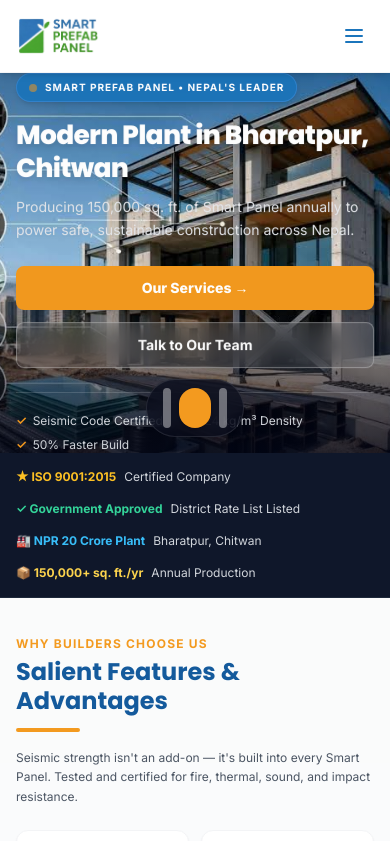
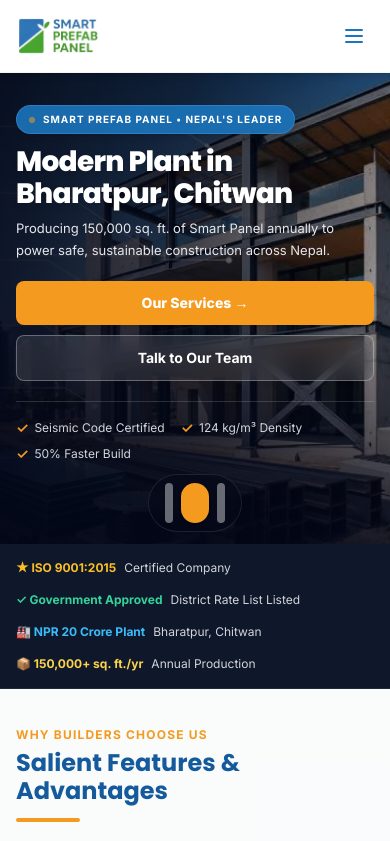
Before and after one commit to bigyan1sybazzar-debug/smart-panel, a Next.js app: page / in a window 390 px wide. Shown: the top 841 px of the page. Built offline with nearby package versions, Linux system fonts and the light colour scheme.

Commit message:
Fix hero slider mobile: pb-20 content padding prevents dots overlap, trust badges flex-wrap, line-clamp subtitle

```diff
--- a/components/HeroSlider.js
+++ b/components/HeroSlider.js
@@ -34,12 +34,13 @@ export default function HeroSlider({ slides }) {
         timerRef.current = setInterval(() => setIndex((i) => (i + 1) % count), 6000);
       }}
     >
-      <div className="relative min-h-[380px] sm:min-h-[480px] lg:min-h-[580px] flex items-center">
+      {/* Slides */}
+      <div className="relative min-h-[420px] sm:min-h-[500px] lg:min-h-[580px]">
         {slides.map((slide, i) => (
           <div
             key={slide.id}
             className={`absolute inset-0 transition-all duration-1000 ease-in-out ${
-              i === index ? "opacity-100 scale-100 z-10" : "opacity-0 scale-105 z-0 pointer-events-none"
+              i === index ? "opacity-100 z-10" : "opacity-0 z-0 pointer-events-none"
             }`}
             aria-hidden={i !== index}
           >
@@ -50,73 +51,72 @@ export default function HeroSlider({ slides }) {
               alt={slide.title}
               className="absolute inset-0 w-full h-full object-cover object-center"
             />
+            {/* Gradient overlays */}
+            <div className="absolute inset-0 bg-gradient-to-r from-slate-950/90 via-slate-950/70 to-slate-950/30" />
+            <div className="absolute inset-0 bg-gradient-to-t from-slate-950/80 via-transparent to-black/20" />
+          </div>
+        ))}
 
-            {/* Gradient overlays */}
-            <div className="absolute inset-0 bg-gradient-to-r from-slate-950/92 via-slate-950/65 to-slate-950/20" />
-            <div className="absolute inset-0 bg-gradient-to-t from-slate-950/80 via-transparent to-black/20" />
-
-            {/* Content */}
-            <div className="container-page relative z-20 h-full flex items-center py-10 sm:py-14 lg:py-20">
+        {/* Content — sits on top of all slides */}
+        <div className="relative z-20 container-page flex items-start pt-8 pb-20 sm:pt-14 sm:pb-20 lg:pt-20 lg:pb-24 min-h-[420px] sm:min-h-[500px] lg:min-h-[580px]">
           <div className="max-w-2xl w-full flex flex-col items-start">
             {/* Badge */}
-                <div className="inline-flex items-center gap-2 bg-brand-blue/90 border border-blue-400/30 text-white text-[10px] sm:text-xs font-bold uppercase tracking-widest px-3 py-1.5 rounded-full mb-4 sm:mb-5 backdrop-blur-sm shadow-md">
-                  <span className="w-2 h-2 rounded-full bg-brand-orange animate-pulse shrink-0" />
+            <div className="inline-flex items-center gap-2 bg-brand-blue/90 border border-blue-400/30 text-white text-[10px] sm:text-xs font-bold uppercase tracking-widest px-3 py-1.5 rounded-full mb-3 sm:mb-5 backdrop-blur-sm shadow-md">
+              <span className="w-1.5 h-1.5 rounded-full bg-brand-orange animate-pulse shrink-0" />
               <span>SMART PREFAB PANEL • NEPAL&apos;S LEADER</span>
             </div>
 
             {/* Title */}
-                <h1 className="font-display text-[1.65rem] leading-tight sm:text-4xl md:text-5xl lg:text-6xl font-extrabold tracking-tight drop-shadow-md break-words">
-                  {slide.title}
+            <h1 className="font-display text-[1.75rem] leading-[1.15] sm:text-4xl md:text-5xl lg:text-6xl font-extrabold tracking-tight drop-shadow-md">
+              {slides[index]?.title}
             </h1>
 
             {/* Subtitle */}
-                {slide.subtitle && (
-                  <p className="mt-3 sm:mt-5 text-gray-200 text-sm sm:text-base md:text-lg max-w-xl leading-relaxed font-normal drop-shadow-sm">
-                    {slide.subtitle}
+            {slides[index]?.subtitle && (
+              <p className="mt-2 sm:mt-4 text-gray-200 text-[13px] sm:text-base md:text-lg max-w-xl leading-relaxed font-normal line-clamp-3 sm:line-clamp-none">
+                {slides[index].subtitle}
               </p>
             )}
 
-                {/* CTAs */}
-                <div className="mt-6 sm:mt-8 flex flex-col xs:flex-row gap-3 w-full sm:w-auto">
+            {/* CTA Buttons */}
+            <div className="mt-5 sm:mt-7 flex flex-col sm:flex-row gap-2.5 sm:gap-4 w-full sm:w-auto">
               <Link
-                    href={slide.ctaHref || "/products"}
-                    className="inline-flex items-center justify-center gap-2 bg-brand-orange hover:bg-[#d9820f] text-white font-extrabold text-sm px-6 py-3 sm:py-3.5 rounded-lg shadow-lg hover:shadow-xl transition-all hover:-translate-y-0.5 text-center"
+                href={slides[index]?.ctaHref || "/products"}
+                className="inline-flex items-center justify-center gap-2 bg-brand-orange hover:bg-[#d9820f] text-white font-extrabold text-sm sm:text-base px-6 py-3 rounded-lg shadow-lg hover:shadow-xl transition-all hover:-translate-y-0.5 text-center"
               >
-                    {slide.ctaLabel || "Explore Products"} &rarr;
+                {slides[index]?.ctaLabel || "Explore Products"} &rarr;
               </Link>
               <Link
                 href="/contact"
-                    className="inline-flex items-center justify-center gap-2 bg-white/10 hover:bg-white/20 text-white border border-white/30 font-bold text-sm px-6 py-3 sm:py-3.5 rounded-lg backdrop-blur-md transition-all hover:-translate-y-0.5 text-center"
+                className="inline-flex items-center justify-center gap-2 bg-white/10 hover:bg-white/20 text-white border border-white/30 font-bold text-sm sm:text-base px-6 py-3 rounded-lg backdrop-blur-md transition-all hover:-translate-y-0.5 text-center"
               >
                 Talk to Our Team
               </Link>
             </div>
 
-                {/* Trust Highlights */}
-                <div className="flex flex-wrap gap-x-5 gap-y-2 mt-6 sm:mt-8 pt-5 sm:pt-6 border-t border-white/15 text-xs sm:text-sm text-gray-300 w-full">
+            {/* Trust badges */}
+            <div className="mt-5 sm:mt-8 pt-4 sm:pt-6 border-t border-white/15 flex flex-wrap gap-x-4 gap-y-1.5 text-xs sm:text-sm text-gray-300 w-full">
               <div className="flex items-center gap-1.5">
-                    <span className="text-brand-orange font-extrabold">✓</span>
+                <span className="text-brand-orange font-extrabold text-sm">✓</span>
                 <span>Seismic Code Certified</span>
               </div>
               <div className="flex items-center gap-1.5">
-                    <span className="text-brand-orange font-extrabold">✓</span>
+                <span className="text-brand-orange font-extrabold text-sm">✓</span>
                 <span>124 kg/m³ Density</span>
               </div>
               <div className="flex items-center gap-1.5">
-                    <span className="text-brand-orange font-extrabold">✓</span>
+                <span className="text-brand-orange font-extrabold text-sm">✓</span>
                 <span>50% Faster Build</span>
               </div>
             </div>
           </div>
         </div>
       </div>
-        ))}
-      </div>
 
-      {/* Slide Navigation Controls */}
+      {/* Dots — below content, at very bottom of section */}
       {count > 1 && (
         <>
-          {/* Arrow Buttons — desktop only */}
+          {/* Arrow buttons — desktop only */}
           <button
             onClick={prev}
             aria-label="Previous slide"
@@ -126,7 +126,6 @@ export default function HeroSlider({ slides }) {
               <path d="m15 6-6 6 6 6" strokeLinecap="round" strokeLinejoin="round" />
             </svg>
           </button>
-
           <button
             onClick={next}
             aria-label="Next slide"
@@ -137,15 +136,15 @@ export default function HeroSlider({ slides }) {
             </svg>
           </button>
 
-          {/* Dots */}
-          <div className="absolute bottom-4 left-1/2 -translate-x-1/2 z-30 flex items-center gap-2 bg-slate-950/60 backdrop-blur-md px-4 py-2 rounded-full border border-white/10">
+          {/* Dots — safe zone at bottom, never overlaps content */}
+          <div className="absolute bottom-3 left-1/2 -translate-x-1/2 z-30 flex items-center gap-2 bg-slate-950/50 backdrop-blur-md px-4 py-2 rounded-full border border-white/10">
             {slides.map((s, i) => (
               <button
                 key={s.id}
                 onClick={() => goTo(i)}
                 aria-label={`Go to slide ${i + 1}`}
                 className={`h-2 rounded-full transition-all duration-300 ${
-                  i === index ? "w-8 bg-brand-orange shadow" : "w-2 bg-white/40 hover:bg-white/70"
+                  i === index ? "w-7 bg-brand-orange shadow" : "w-2 bg-white/40 hover:bg-white/70"
                 }`}
               />
             ))}
--- a/components/TopBar.js
+++ b/components/TopBar.js
@@ -25,7 +25,7 @@ export default function TopBar({ settings }) {
             <MailIcon /> {settings?.email || "info@prefabpanelnepal.com"}
           </a>
           <span className="hidden xl:flex items-center gap-1.5 font-medium text-white/80 shrink-0 text-xs">
-            <PinIcon />  Bharatpur-8, Chitwan | Pepsicola, Kathmandu          </span>
+            <PinIcon /> Pepsicola, Kathmandu          </span>
         </div>
         <div className="flex items-center gap-2 sm:gap-3 shrink-0">
           <span className="text-[11px] text-white/70 hidden lg:inline">Follow us:</span>
```
Lines whose indentation alone changed are shown as unchanged.
